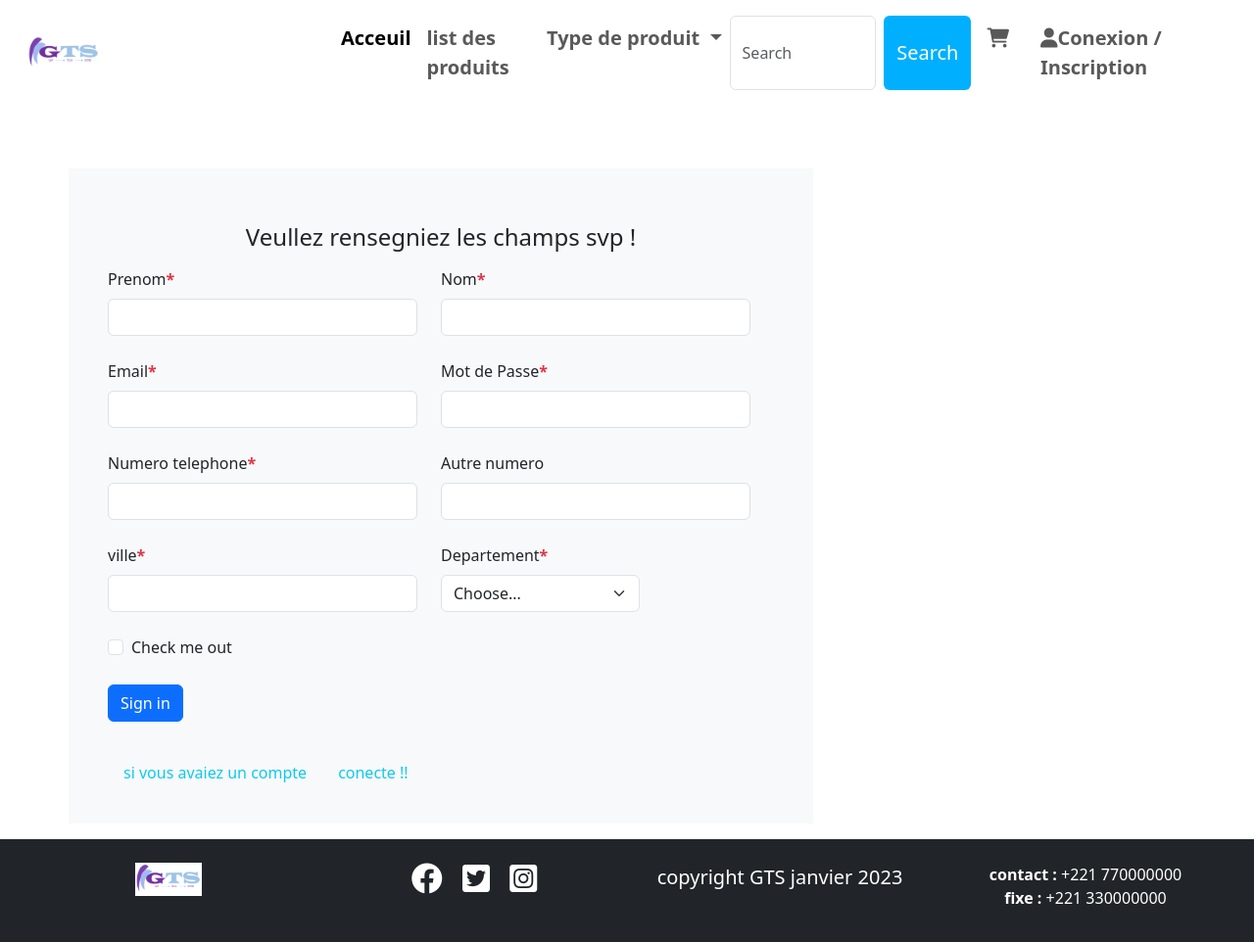
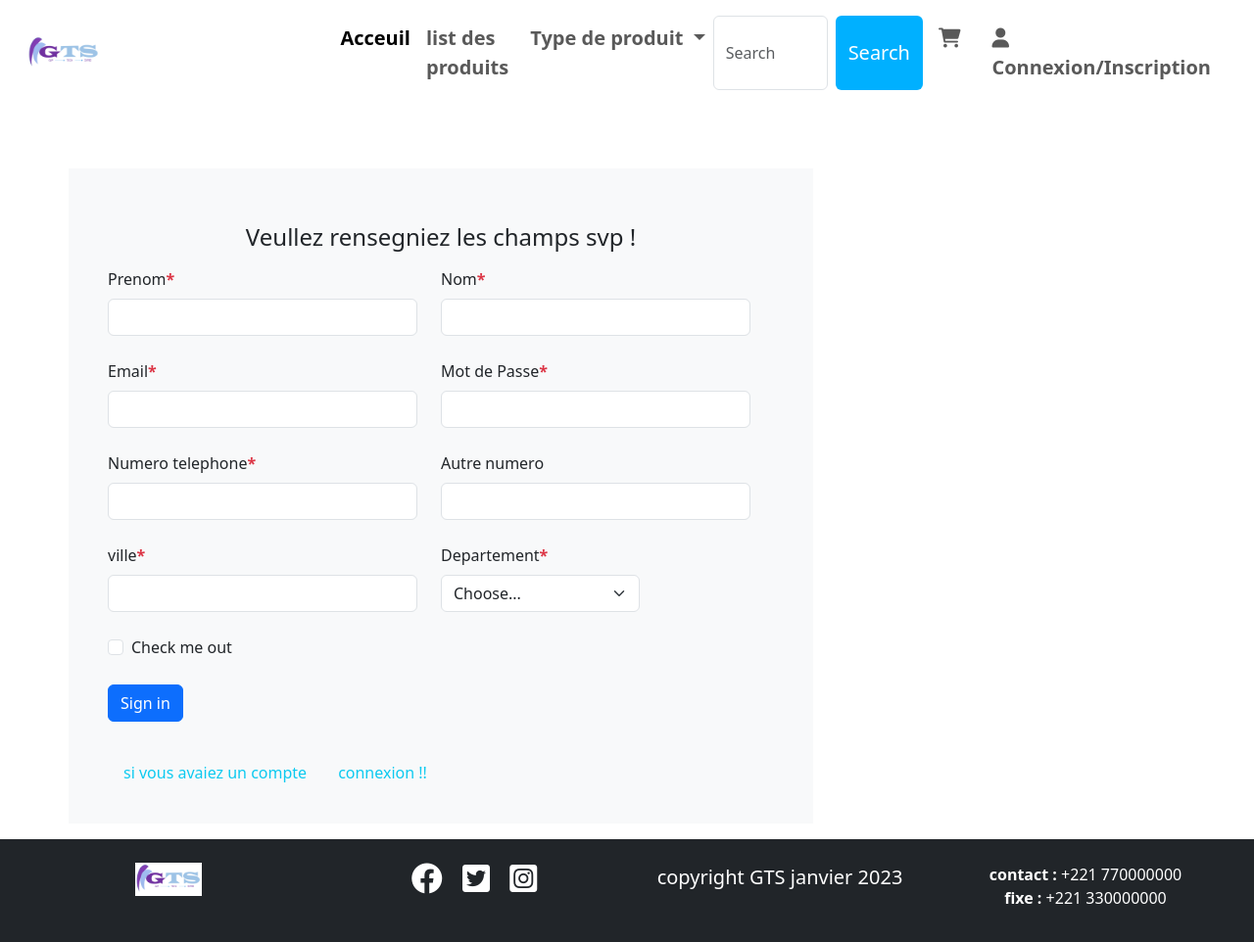
Before and after one commit to saliou1/GTS, a plain HTML site: page inscritt/index.html in a window 1280 px wide. Shown: the whole page at 98% size. Drawn offline with nearby package versions, Linux system fonts and the light colour scheme.

Commit message:
Update index.html

```diff
--- a/inscritt/index.html
+++ b/inscritt/index.html
@@ -53,7 +53,7 @@
               <i class="fa-solid fa-1x fa-cart-shopping"></i></a>
           </li>
           <li class="nav-item mx-2">
-            <a class="nav-link" href="#"><i class="fa-solid fa-user"></i>Conexion / Inscription</a>
+            <a class="nav-link" href="#"><i class="fa-solid fa-user"></i>Connexion/Inscription</a>
           </li>
         </ul>
     </div>
@@ -137,7 +137,7 @@
                     <div class="container-fluid">
                         <div class="navbar-nav text-center">
                           <div class="nav-link f-start text-info mx-2" aria-current="page" href="#">si vous avaiez un compte</div>
-                          <a class="nav-link text-info mx-2" href="../conexion/index.html">conecte !!</a>
+                          <a class="nav-link text-info mx-2" href="../conexion/index.html">connexion !!</a>
                         </div>
                     </div>
                   </nav>
```
